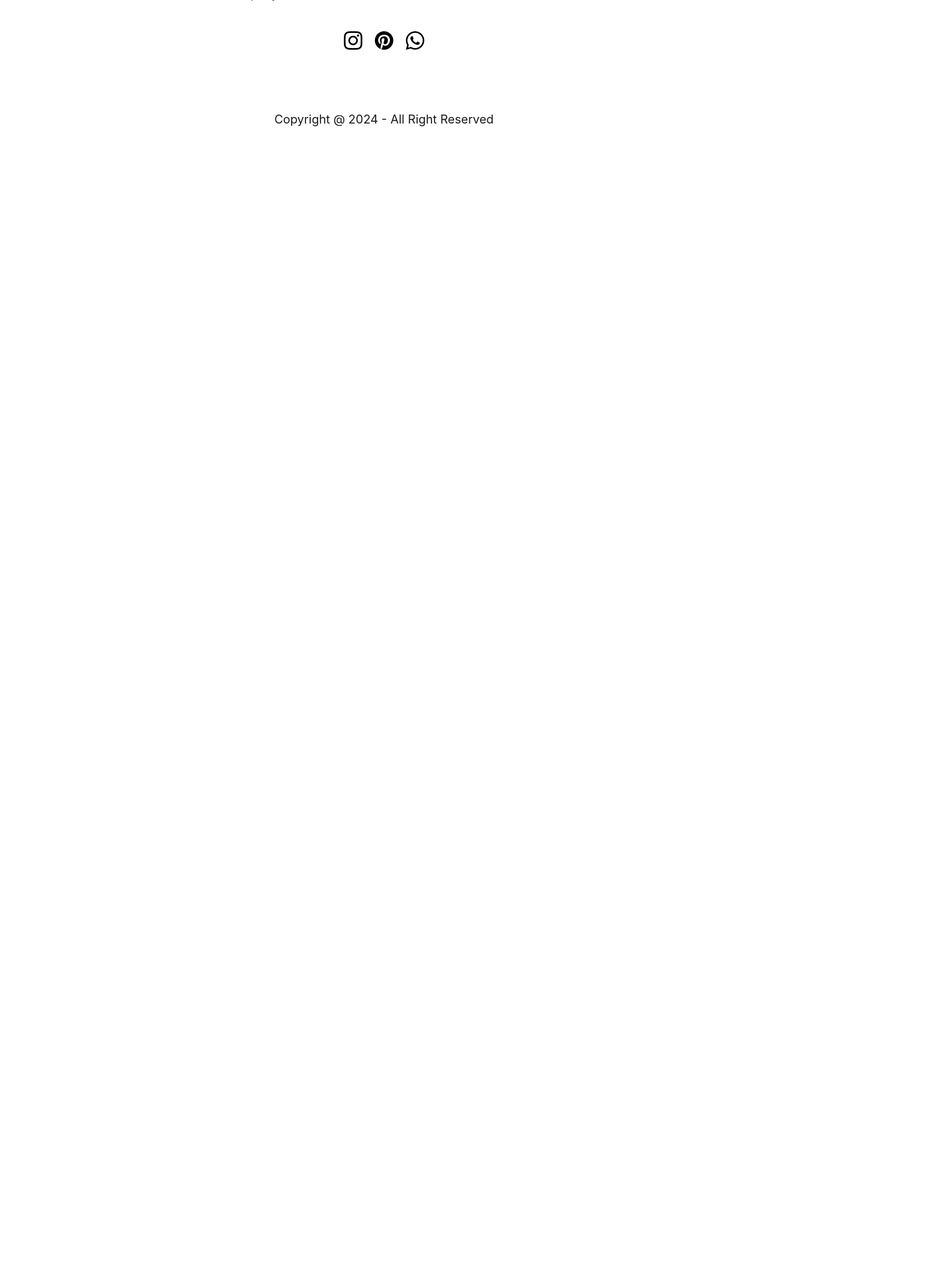
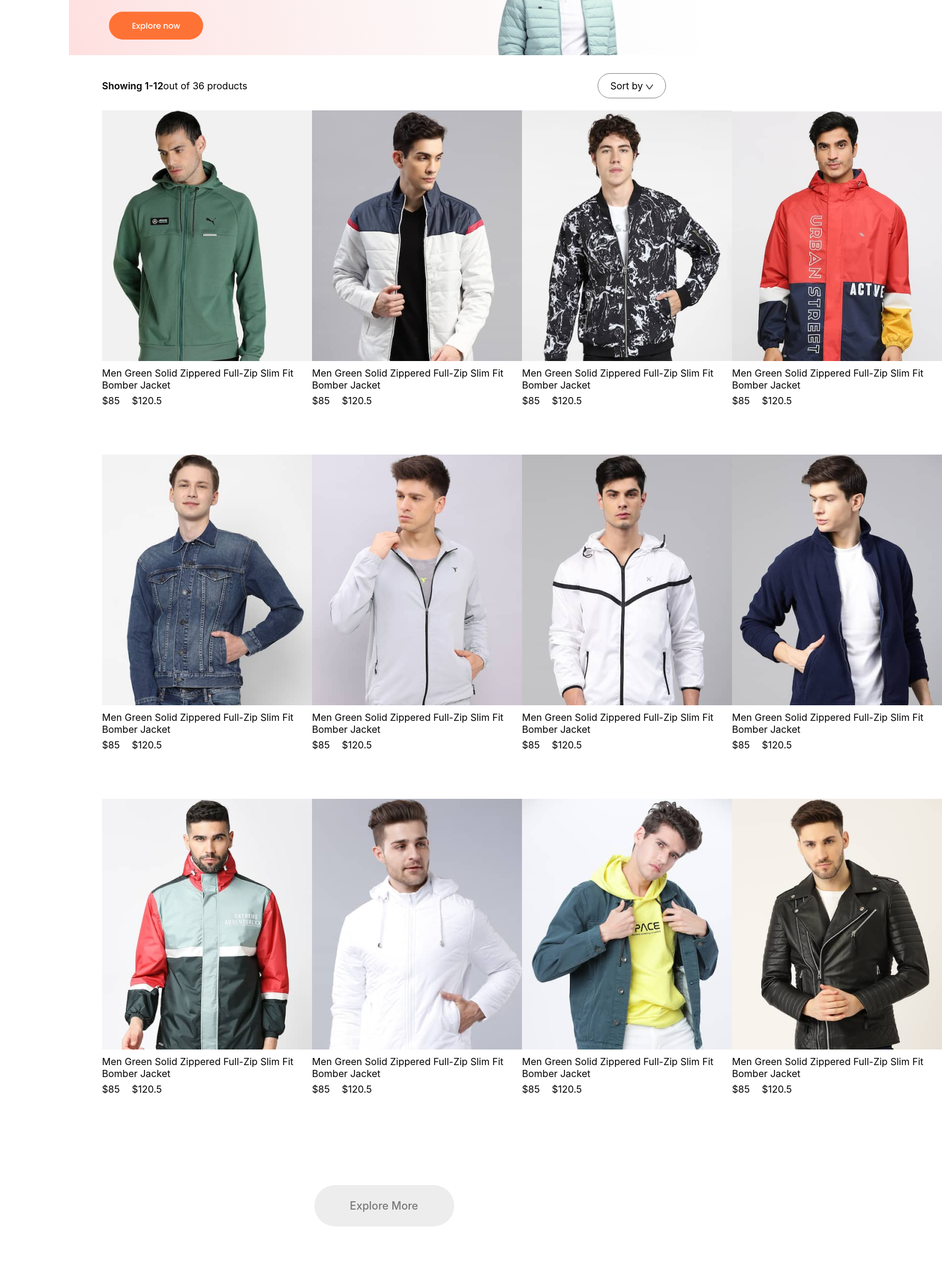
Before and after one commit to sourav-sm/FashionFrenzy, a React (Vite) app in the folder frontend/: page /mens in a window 1280 px wide. Shown: the part 260-2406 px from the top of the page at 60% size, 1570 px wide, since content can reach past the window. Before the commit the page ends 800 px from the top, so only its background shows below. Built offline with nearby package versions, Linux system fonts and the light colour scheme.

Commit message:
created product dosplay part

```diff
--- /dev/null
+++ b/frontend/src/Components/Breadcrums/Breadcrum.jsx
@@ -0,0 +1,18 @@
+import React from "react";
+import './Breadcrum.css'
+import arrow_icon from '../Assets/Breadcrum_arrow.png'
+
+const Breadcrum= (props)=>{
+     const {product}=props;
+    return (
+    <div>
+        <div className='breadcrum'>
+            Home <img src={arrow_icon} alt="" />
+            Shop <img src={arrow_icon} alt="" />
+            {product.category} <img src={arrow_icon} alt="" />
+            {product.name}
+        </div>
+    </div>
+ )
+}
+export default Breadcrum;
--- a/frontend/src/Components/Item/Item.jsx
+++ b/frontend/src/Components/Item/Item.jsx
@@ -1,11 +1,12 @@
 import React from "react";
 import './Item.css'
+import { Link } from "react-router-dom";
 
 const Item = (props)=>{
     return (
         <div className="item">
-           <img src={props.image} alt="" />
-           <p>{props.name}</p>
+           <Link to={`/product/${props.id}`}><img src={props.image} alt="" /></Link>
+            <p>{props.name}</p>
            <div className="item-prices">
              <div className="item-price-new">
                 ${props.new_price}
--- /dev/null
+++ b/frontend/src/Components/ProductDisplay/ProductDisplay.css
@@ -0,0 +1,20 @@
+.productdisplay{
+    display: flex;
+    margin: 0px 100px;
+}
+.productdisplay-left{
+    display: flex;
+    gap: 17px;
+}
+.productdisplay-img-list{
+    display: flex;
+    flex-direction: column;
+    gap: 16px;
+}
+.productdisplay-img-list img{
+    height: 163px;
+}
+.productdisplay-main-img{
+    width: 568px;
+    height: 700px;
+}
--- /dev/null
+++ b/frontend/src/Components/ProductDisplay/ProductDisplay.jsx
@@ -0,0 +1,57 @@
+import React from "react";
+import './ProductDisplay.css'
+import star_icon from "../Assets/star_icon.png"//note do not need to use curly backet link{star_icon} as they return default value
+import star_dull_icon from "../Assets/star_dull_icon.png"
+
+const ProductDisplay=(props)=>{
+    const {product} = props;
+    return(
+        <div className="productdisplay">
+            <div className="productdisplay-left">
+               <div className="productdisplay-img-list">
+                   <img src={product.image} alt="" />
+                   <img src={product.image} alt="" />
+                   <img src={product.image} alt="" />
+                   <img src={product.image} alt="" />
+               </div>
+               <div className="productdisplay-img">
+                   <img className="productdisplay-main-img" src={product.image} alt="" />
+               </div>
+            </div>
+            <div className="productdisplay-right">
+                <h1>{product.name}</h1>
+                <div className="productdisplay-right-star">
+                    <img src={star_icon} alt="" />
+                    <img src={star_icon} alt="" />
+                    <img src={star_icon} alt="" />
+                    <img src={star_dull_icon} alt="" />
+                    <p>(122)</p>
+                </div>
+            <div className="productdisplay-right-prices">
+                <div className="productdisplay-right-price-old">{product.old_price}</div>
+                <div className="productdisplay-right-price-new">{product.new_price}</div>
+            </div>
+            <div className="productdisplay-right-description">
+                A light nacxncn anczkjnnkncncncncadncdjjjjjjjjjjjjjjjjjjjjjjjjjjj
+                dcnjdncjdcnjdcndcnnnnnnnnnnnnnnnnnnnnnnnnnnnnnnnnnnn
+                cnjancjdhncajncmxcnmnkakmcojqq
+                sncksjfiqnkjiojackmakcjajcmkfjcaopck
+            </div>
+            <div className="productdisplay-right-size">
+                <h1>Select Size</h1>
+                <div className="productdisplay-right-size">
+                    <div>S</div>
+                    <div>M</div>
+                    <div>L</div>
+                    <div>XL</div>
+                    <div>XXl</div>
+                </div>
+            </div>
+            <button>ADD TO CART</button>
+            <p className="productdisplay-right-category"><span>Category :</span>Women,T-Shirt,Crop Top</p>
+            <p className="productdisplay-right-category"><span>Tags :</span>Modern,Latest</p>
+          </div>
+        </div>
+    )
+}
+export default ProductDisplay;
--- /dev/null
+++ b/frontend/src/Pages/CSS/LoggingSignup.css
@@ -0,0 +1,62 @@
+.loginsignup{
+    width: 100%;
+    height: 80vh;
+    /* background: #fefefe; */
+    background: linear-gradient(180deg,#fde1ff 0%,#e1ffea22 60% );
+    padding-top: 100px;
+}
+ .loginsignup-container{
+    width: 580px;
+    height: 600px;
+    background: white;
+    margin: auto;
+    padding: 40px 60px;
+}
+.loginsignup-container h1{
+    margin: 20px 0px;
+}
+.loginsignup-fields{
+    display: flex;
+    flex-direction: column;
+    gap: 10px;
+    margin-top: 30px;
+}
+.loginsignup-fields input{
+    height: 72px;
+    width: 100%;
+    padding-left: 20px;
+    border: 1px solid #c9c9c9;
+    outline: none;
+    color: #5c5c5c;
+    font-size: 18px;
+}
+.loginsignup-container button{
+    margin-top: 10px;
+    width: 605px;
+    height:72px;
+    color:white;
+    background: #ff4141;
+    border: none;
+    font-size: 24px;
+    font-weight: 500;
+    cursor: pointer;
+    border-radius: 10px;
+}
+.loginsignup-login{
+    margin-top: 20px;
+    color: #5c5c5c;
+    font-size: 18px;
+    font-weight: 500;
+}
+.loginsignup-login span{
+    color: #ff4141;
+    font-weight: 600;
+}
+.loginsignup-agree{
+    display: flex;
+    align-items: center;
+    margin-top: 25px;
+    color: #5c5c5c;
+    font-size: 18px;
+    font-weight: 500;
+}
--- a/frontend/src/Pages/CSS/ShopCategory.css
+++ b/frontend/src/Pages/CSS/ShopCategory.css
@@ -0,0 +1,39 @@
+.shopcategory-banner{
+    display: block;
+    margin: 30px auto;
+    width: 82%;
+}
+.shopcategory-indexSort{
+    display:flex;
+    margin: 0px 170px;
+    justify-content: space-between;
+    align-items: center;
+}
+.shopcategory-sort{
+    padding: 10px 20px;
+    border-radius: 40px;
+    border: 1px solid #888;
+}
+.shopcategory-indexSort p span{
+    font-weight: 600;
+}
+.shopcategory-products{
+    margin: 20px 170px;
+    display: grid;
+    grid-template-columns: 1fr 1fr 1fr 1fr;
+    row-gap: 80px;
+}
+.shopcategory-loadmore{
+    display: flex;
+    justify-content: center;
+    align-items: center;
+    margin: 150px auto;
+    width: 233px;
+    height: 69px;
+    border-radius: 75px;
+    background: #ededed;
+    color: #787878;
+    font-size: 18px;
+    font-weight: 500;
+    cursor: pointer;
+}
--- a/frontend/src/Pages/LoggingSignup.jsx
+++ b/frontend/src/Pages/LoggingSignup.jsx
@@ -1,9 +1,23 @@
 import React from "react";
+import './CSS/LoggingSignup.css';
 
 const LoggingSignup=()=>{
     return(
-        <div>
-
+        <div className="loginsignup">
+            <div className="loginsignup-container">
+                <h1>Sign Up</h1>
+                <div className="loginsignup-fields">
+                    <input type="text" placeholder="Name" />
+                    <input type="email" placeholder="Email Adress" />
+                    <input type="password" placeholder="Password" />
+                </div>
+                <button>Continue</button>
+                <p className="loginsignup-login">Already have an Account ? <span>Login</span></p>
+                <div className="loginsignup-agree">
+                    <input type="checkbox" name='' id=''/>
+                    <p>By continuing,i agree to the term of use and privacy policy</p>
+                </div>
+            </div>
         </div>
     )
 }
--- a/frontend/src/Pages/Product.jsx
+++ b/frontend/src/Pages/Product.jsx
@@ -1,9 +1,17 @@
-import React from "react";
+import React, { useContext } from "react";
+import { ShopContext } from "../Context/ShopContext";
+import { useParams } from "react-router-dom";
+import Breadcrum from "../Components/Breadcrums/Breadcrum";
+import ProductDisplay from "../Components/ProductDisplay/ProductDisplay";
 
 const Product=()=>{
+    const {all_product} =useContext(ShopContext);
+    const {productId}=useParams();
+    const product = all_product.find((e)=>e.id === Number(productId))//this Number converts ProductId which is initilly a string now it is converted into a number
     return(
         <div>
-
+          <Breadcrum product={product}/>
+          <ProductDisplay product={product}/>
         </div>
     )
 }
--- a/frontend/src/Pages/ShopCategory.jsx
+++ b/frontend/src/Pages/ShopCategory.jsx
@@ -1,12 +1,35 @@
 import React, { useContext } from "react";
 import { ShopContext } from "../Context/ShopContext";
 import './CSS/ShopCategory.css'
+import dropdown_icon from '../Components/Assets/dropdown_icon.png'
+import Item from "../Components/Item/Item";
 
-const ShopCategory=()=>{
+const ShopCategory=(props)=>{
     const {all_product} = useContext(ShopContext);
     return(
         <div className="shop-category">
-
+            <img className="shopcategory-banner" src={props.banner} alt="" />
+            <div className="shopcategory-indexSort">
+                <p>
+                    <span>Showing 1-12</span>out of 36 products
+                </p>
+                <div className="shopcategory-sort">
+                    Sort by <img src={dropdown_icon} alt="" />
+                </div>
+            </div>
+            <div className="shopcategory-products">
+                {all_product.map((item,i)=>{
+                    if(props.category===item.category){
+                        return <Item key={i} id={item.id} name={item.name} image={item.image} new_price={item.new_price} old_price={item.old_price}/>
+                    }
+                    else{
+                        return null;
+                    }
+                 })}
+            </div>
+            <div className="shopcategory-loadmore">
+                Explore More
+            </div>
         </div>
     )
 }
```
Also changed, not shown: frontend/src/Components/Breadcrums/Breadcrum.css (added).
